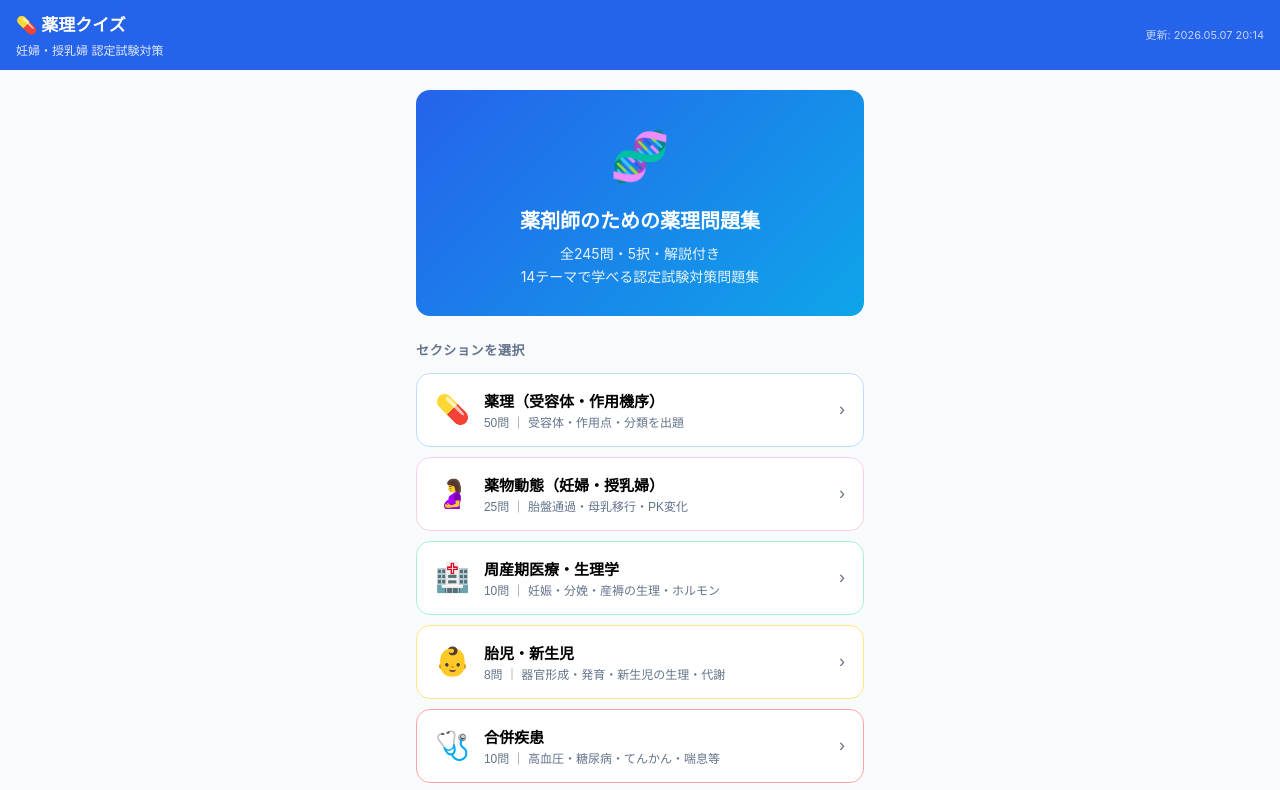
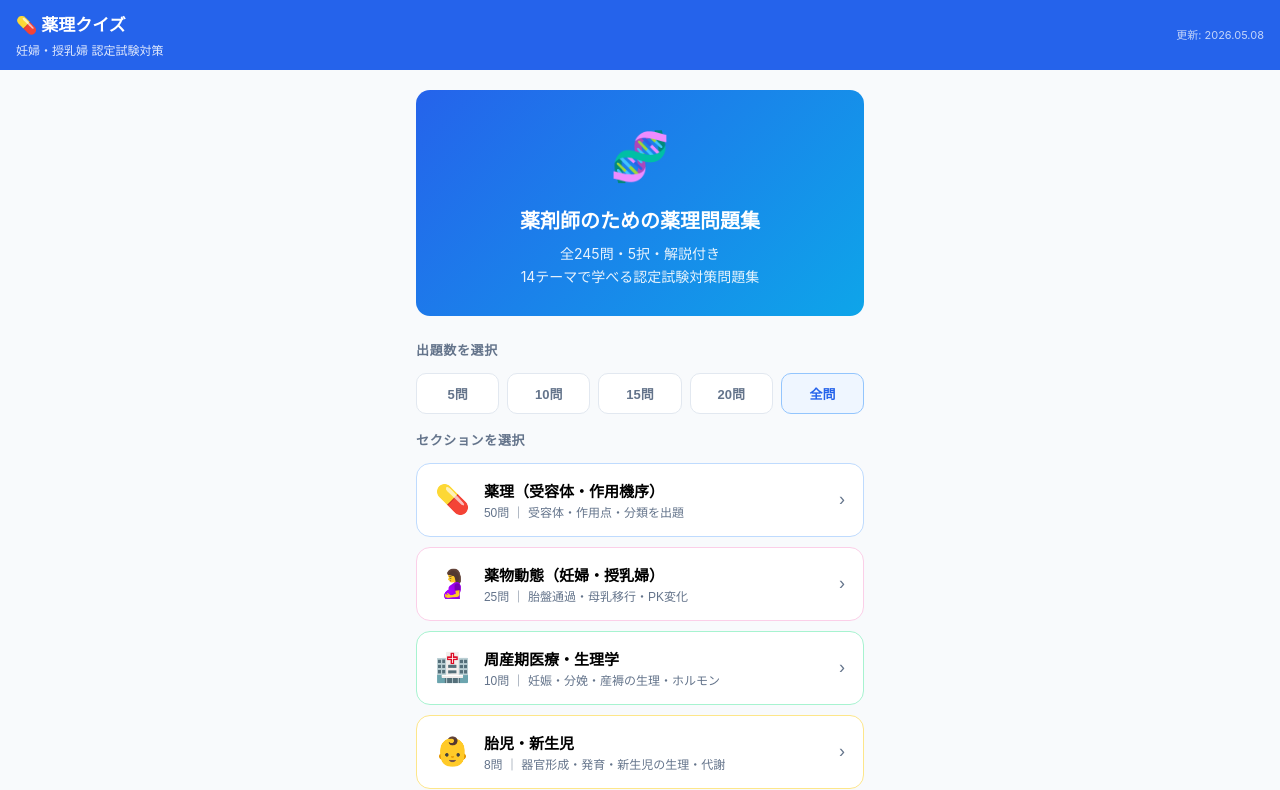
Before and after one commit to sokijil/pregnant_quize, a plain HTML site: page index.html in a window 1280 px wide. Shown: the top 790 px of the page. Drawn offline with Linux system fonts and the light colour scheme.

Commit message:
Add files via upload

```diff
--- a/index.html
+++ b/index.html
@@ -123,6 +123,24 @@
   .sub-btn.random { background: #eff6ff; border-color: #93c5fd; color: var(--primary); }
   .sub-btn.ordered { background: #f0fdf4; border-color: #86efac; color: var(--success); }
 
+  /* 問題数セレクター */
+  .count-selector { display: flex; gap: 8px; margin-bottom: 16px; }
+  .count-btn {
+    flex: 1;
+    padding: 10px 4px;
+    border-radius: 10px;
+    border: 1.5px solid var(--border);
+    background: var(--card);
+    font-size: 13px;
+    font-weight: 600;
+    cursor: pointer;
+    text-align: center;
+    color: #64748b;
+    transition: background 0.1s, border-color 0.1s, color 0.1s;
+  }
+  .count-btn:active { opacity: 0.8; }
+  .count-btn.selected { background: #eff6ff; border-color: #93c5fd; color: var(--primary); }
+
   /* セクションブロック */
   .section-block { margin-bottom: 10px; }
   .mode-btn.pharma-btn { border-color: #bfdbfe; }
@@ -379,7 +397,7 @@
       <p>妊婦・授乳婦 認定試験対策</p>
     </div>
     <div class="header-right">
-      <span class="update-date">更新: <span id="liveClock">2026.05.05</span></span>
+      <span class="update-date">更新: 2026.05.08</span>
     </div>
   </div>
   <div class="start-wrap">
@@ -387,6 +405,15 @@
       <div class="icon">🧬</div>
       <h2>薬剤師のための薬理問題集</h2>
       <p>全245問・5択・解説付き<br>14テーマで学べる認定試験対策問題集</p>
+    </div>
+
+    <div class="section-title">出題数を選択</div>
+    <div class="count-selector">
+      <button class="count-btn" onclick="setCount(5)">5問</button>
+      <button class="count-btn" onclick="setCount(10)">10問</button>
+      <button class="count-btn" onclick="setCount(15)">15問</button>
+      <button class="count-btn" onclick="setCount(20)">20問</button>
+      <button class="count-btn selected" onclick="setCount(0)">全問</button>
     </div>
 
     <div class="section-title">セクションを選択</div>
@@ -2163,6 +2190,7 @@ let score = 0;
 let userAnswers = [];
 let answered = false;
 let currentShuffledAnswer = '';
+let selectedCount = 0;
 
 // ===== カテゴリリスト構築 =====
 function buildCatList() {
@@ -2237,9 +2265,18 @@ function toggleSub(subId, btn) {
 }
 
 // ===== 難易度別クイズ開始 =====
+function setCount(n) {
+  selectedCount = n;
+  document.querySelectorAll('.count-btn').forEach(btn => btn.classList.remove('selected'));
+  const btns = document.querySelectorAll('.count-btn');
+  const labels = [5, 10, 15, 20, 0];
+  btns.forEach((btn, i) => { if (labels[i] === n) btn.classList.add('selected'); });
+}
+
 function startQuizByDifficulty(diff, shuffle) {
   currentList = quizData.filter(q => q.difficulty === diff);
   if (shuffle) currentList.sort(() => Math.random() - 0.5);
+  if (selectedCount > 0) currentList = currentList.slice(0, selectedCount);
   currentIndex = 0; score = 0; userAnswers = [];
   showScreen('screenQuiz');
   renderQuestion();
@@ -2261,6 +2298,7 @@ function startQuiz(mode, shuffle) {
   if (shuffle) {
     currentList.sort(() => Math.random() - 0.5);
   }
+  if (selectedCount > 0) currentList = currentList.slice(0, selectedCount);
   currentIndex = 0;
   score = 0;
   userAnswers = [];
@@ -2415,18 +2453,6 @@ function goHome() {
 // ===== 初期化 =====
 buildCatList();
 
-// ===== ライブ時刻表示 =====
-(function() {
-  function tick() {
-    const d = new Date();
-    const pad = n => String(n).padStart(2, '0');
-    const s = d.getFullYear() + '.' + pad(d.getMonth()+1) + '.' + pad(d.getDate()) + ' ' + pad(d.getHours()) + ':' + pad(d.getMinutes());
-    const el = document.getElementById('liveClock');
-    if (el) el.textContent = s;
-  }
-  tick();
-  setInterval(tick, 60000);
-})();
 </script>
 </body>
 </html>
```
